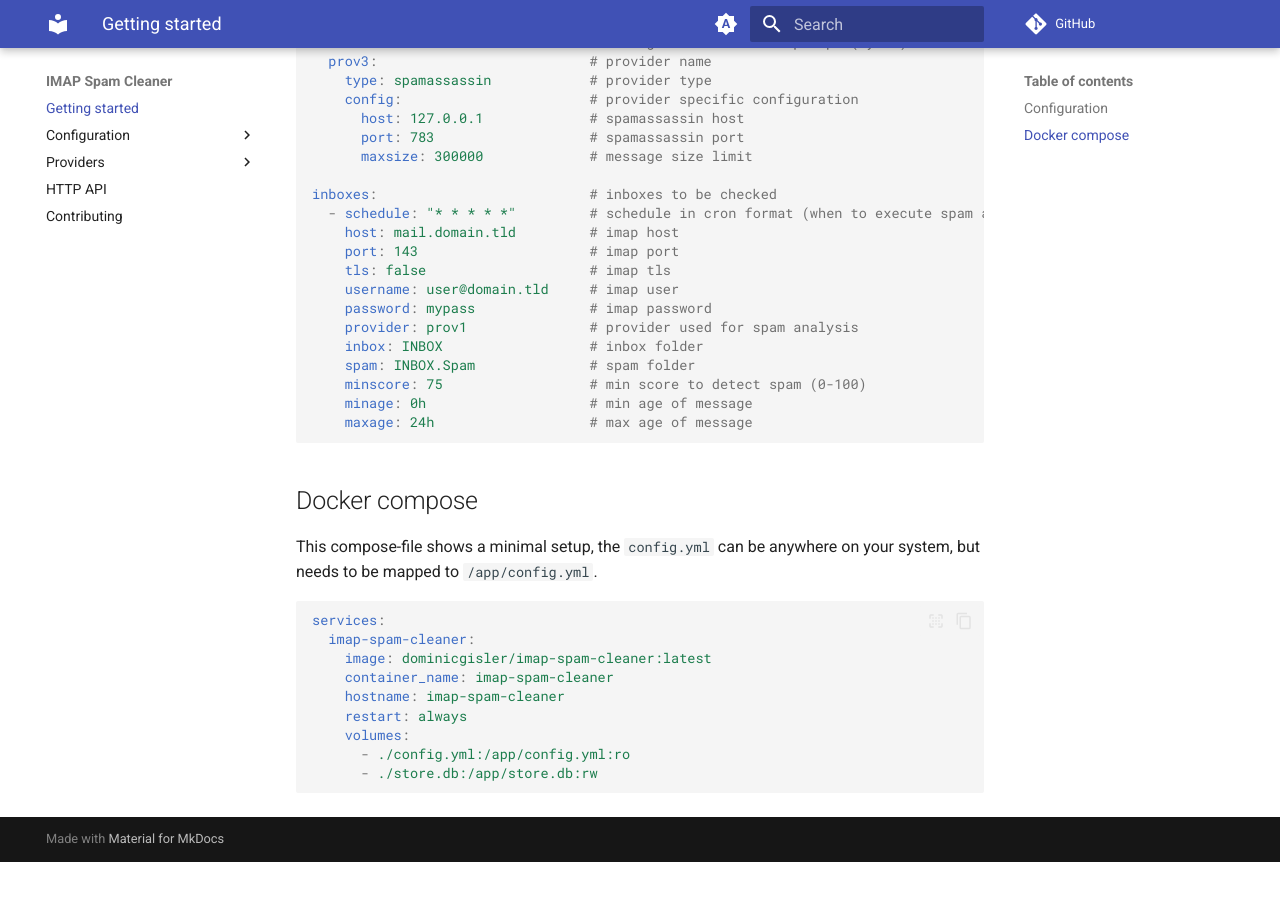
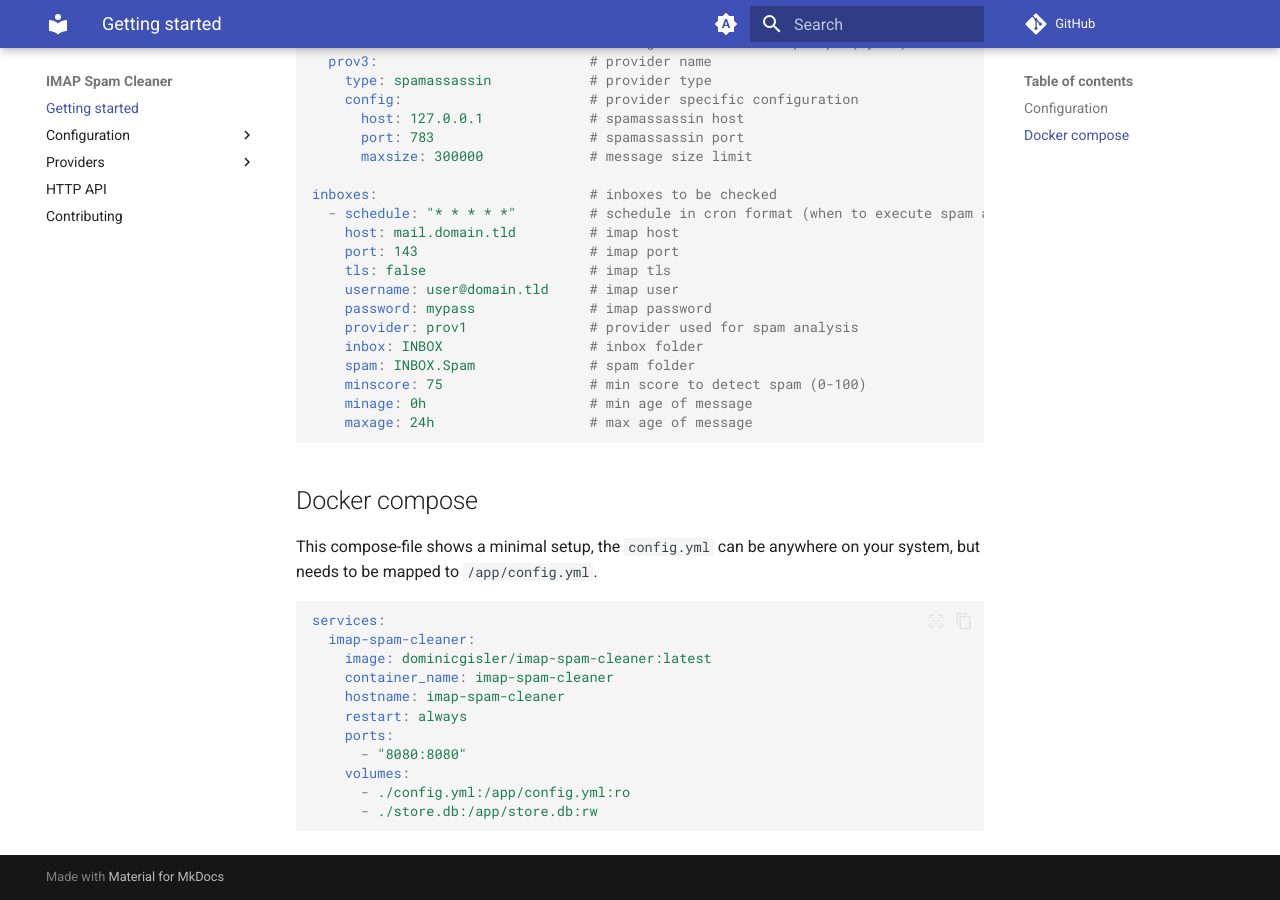
Before and after one commit to dominicgisler/imap-spam-cleaner, an MkDocs documentation site: the page built from docs/getting-started.md, in a window 1280 px wide and 900 px high, scrolled down 1127 px. Built offline with MkDocs 1.6.1 and Material for MkDocs 9.7.7, drawn with Linux system fonts in a browser that asks for light colours; comment, search, counter and statistics services are not loaded; before the commit the page ends 1989 px from its top, so only the background shows below that.

Commit message:
docker ports

```diff
--- a/docker-compose.yml
+++ b/docker-compose.yml
@@ -4,6 +4,8 @@ services:
     container_name: imap-spam-cleaner
     hostname: imap-spam-cleaner
     restart: always
+    ports:
+      - "8080:8080"
     volumes:
       - ./config.yml:/app/config.yml:ro
       - ./store.db:/app/store.db:rw
--- a/docs/getting-started.md
+++ b/docs/getting-started.md
@@ -75,6 +75,8 @@ services:
     container_name: imap-spam-cleaner
     hostname: imap-spam-cleaner
     restart: always
+    ports:
+      - "8080:8080"
     volumes:
       - ./config.yml:/app/config.yml:ro
       - ./store.db:/app/store.db:rw
```
Also changed, not shown: 1 other file.
